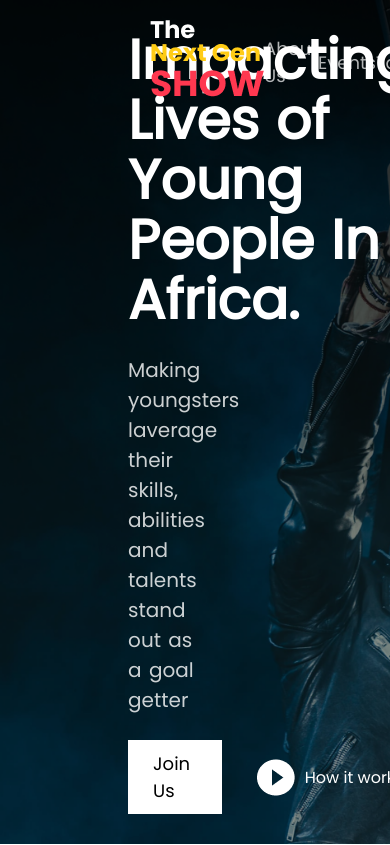
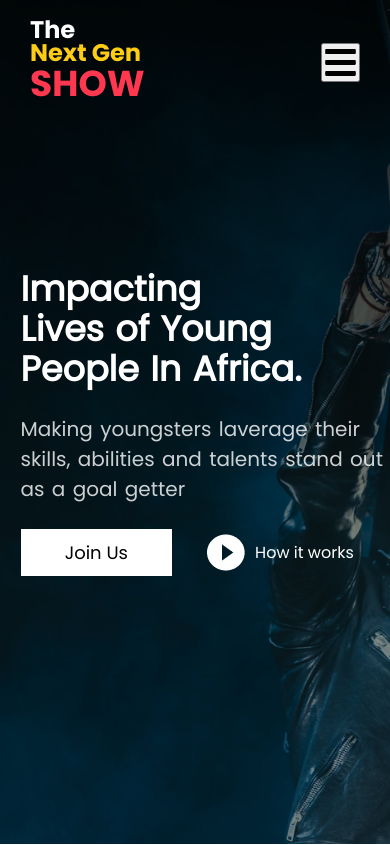
Before and after one commit to Bola-Kadiri/next-gen-show, a React (Create React App) app: page / in a window 390 px wide. Shown: the top 845 px of the page. Built offline with nearby package versions, Linux system fonts and the light colour scheme.

Commit message:
responsiveness

```diff
--- a/src/component/Nav.css
+++ b/src/component/Nav.css
@@ -14,13 +14,14 @@
 
 
  }
- .nav-links{
+ .nav-links, .show{
     width: 35%;
     display: flex;
     justify-content: space-between;
     align-items: center;
     z-index: 200;
  }
+
  .nav-links li{
     list-style: none;
  }
@@ -30,8 +31,18 @@
     text-decoration: none;
     color: #fff;
     opacity: 0.7;
-    font-weight:100;
  }
+ .show li{
+   list-style: none;
+   margin-left: 30px;
+}
+
+.show a{
+   font-size: 18px;
+   text-decoration: none;
+   color: #fff;
+   opacity: 0.7;
+}
 
  .btn-join{
     margin-right: 150px;
@@ -53,3 +64,56 @@
     padding: 10px 25px;
     opacity: 0.7;
  }
+ .handburger{
+   z-index: 200;
+   margin-right: 150px;
+   display: none;
+ }
+ .bars{
+   z-index: 200;
+   display: none;
+   margin-right: 150px;
+ }
+ .mobile-bars{
+   font-size: 35px;
+ }
+ .join{
+   display: none;
+ }
+
+ @media screen and (max-width: 880px){
+   .nav-links, .btn-join{
+   width: 35%;
+    display: flex;
+    justify-content: space-between;
+    align-items: center;
+    z-index: 200;
+    display: none;
+     }
+     .join{
+      display: flex;
+     }
+
+     .bars{
+      display: flex;
+      margin-right: 30px;
+     }
+     .logo-house{
+      margin-left: 30px;
+     }
+     .show{
+      position: absolute;
+      width: 100%;
+      height: 400px;
+      padding: 30px 0px;
+      display: flex;
+      flex-direction: column;
+      align-items: self-start;
+      left: 0;
+      right: 0;
+     background-color: #061634;
+      top: 100px;
+      z-index: 1;
+      color: #fff;
+     }
+ }
--- a/src/component/Nav.js
+++ b/src/component/Nav.js
@@ -1,24 +1,34 @@
-import React from 'react';
+import React, {useState} from 'react';
 import logo from "../asset/The Next Gen SHOW.png"
 import {Link} from "react-router-dom"
 import "../component/Nav.css"
+import { FaBars } from 'react-icons/fa'
+import { FaTimes } from 'react-icons/fa'
 
 
 const Nav = () => {
+     const [mobile, setMobile] = useState(false)
+     const handleMobile=()=>{
+          setMobile(!mobile)
+     }
   return (
     <div className='nav-menu'>
                     <div className='logo-house'>
                         <Link to="/"><img src={logo} alt="img1" className='logo'/></Link>
                     </div>
-                    <div className='nav-links'>
+                    <div className={mobile ? "show" :  "nav-links"}>
                          <li><Link to="/about">About Us</Link></li>
                          <li><Link to="/faq">Events</Link></li>
                          <li><Link to="/talent">Talents</Link></li>
                          <li><Link to="/contact">Contact</Link></li>
+
+                         <li className='join'><Link to="/join">Join Us</Link></li>
+
                     </div>
                     <div className='btn-join'>
                          <li><Link to="/join">Join Us</Link></li>
                     </div>
+                    <button className="bars" onClick={handleMobile}>{ mobile ? < FaTimes className='mobile-bars' /> : < FaBars className='mobile-bars' />}</button>
                </div>
   )
 }
--- a/src/pages/Contact.js
+++ b/src/pages/Contact.js
@@ -20,10 +20,27 @@ const Contact = () => {
          </div>
     </div>
     <div className='form-contact'>
-         <div className='form-contact-content'>
-              <div className='contact-left'></div>
-              <div className='contact-right'></div>
-         </div>
+         <form className='form-contact-content'>
+              <div className='contact-left'>
+                   <input type='tel'/>
+                   <input type='email'/>
+                   <input type='text'/>
+              </div>
+              <div className='contact-right'>
+                   <div>
+                        <h4>Send us a message</h4>
+                        <span>Lorem ipsum dolor sit amet consectetur.
+                        Sit curabitur nulla justo tellus amet.</span>
+                   </div>
+                   <div className='contact-right-content'>
+                        <input type='text' placeholder='First Name'/>
+                        <input type='text' placeholder='Last Name'/>
+                   </div>
+                   <input type='email' placeholder='Email address'/>
+                   <textarea>Message</textarea>
+                   <button>Send message</button>
+              </div>
+         </form>
     </div>
     <div className='map'>
          <div className='map-content'>
--- a/src/styles/Home.css
+++ b/src/styles/Home.css
@@ -329,3 +329,45 @@
  width: 100%;
 
 }
+@media screen and (max-width: 880px){
+  .home-container{
+    width: 100%;
+    margin-left: 30px;
+  }
+  .home-content h1{
+    font-size: 55px;
+    word-spacing: 2px;
+    line-height: 60px;
+    margin-bottom: 25px;
+  }
+  .home-content p{
+    width: 100%;
+    font-size: 20px;
+    line-height: 30px;
+    word-spacing: 2px;
+    margin-bottom: 25px;
+    opacity: 0.8;
+  }
+}
+@media screen and (max-width: 480px){
+  .home-content h1{
+    font-size: 35px;
+    word-spacing: 2px;
+    line-height: 40px;
+    margin-bottom: 25px;
+  }
+  .home-link a{
+    text-align: center;
+    margin-right: 35px;
+    width: 250px;
+    cursor: pointer;
+    border: none;
+    z-index: 200;
+    font-size: 18px;
+    text-decoration: none;
+    background-color: #fff;
+    color: #000;
+    padding: 10px 25px;
+
+  }
+}
```
